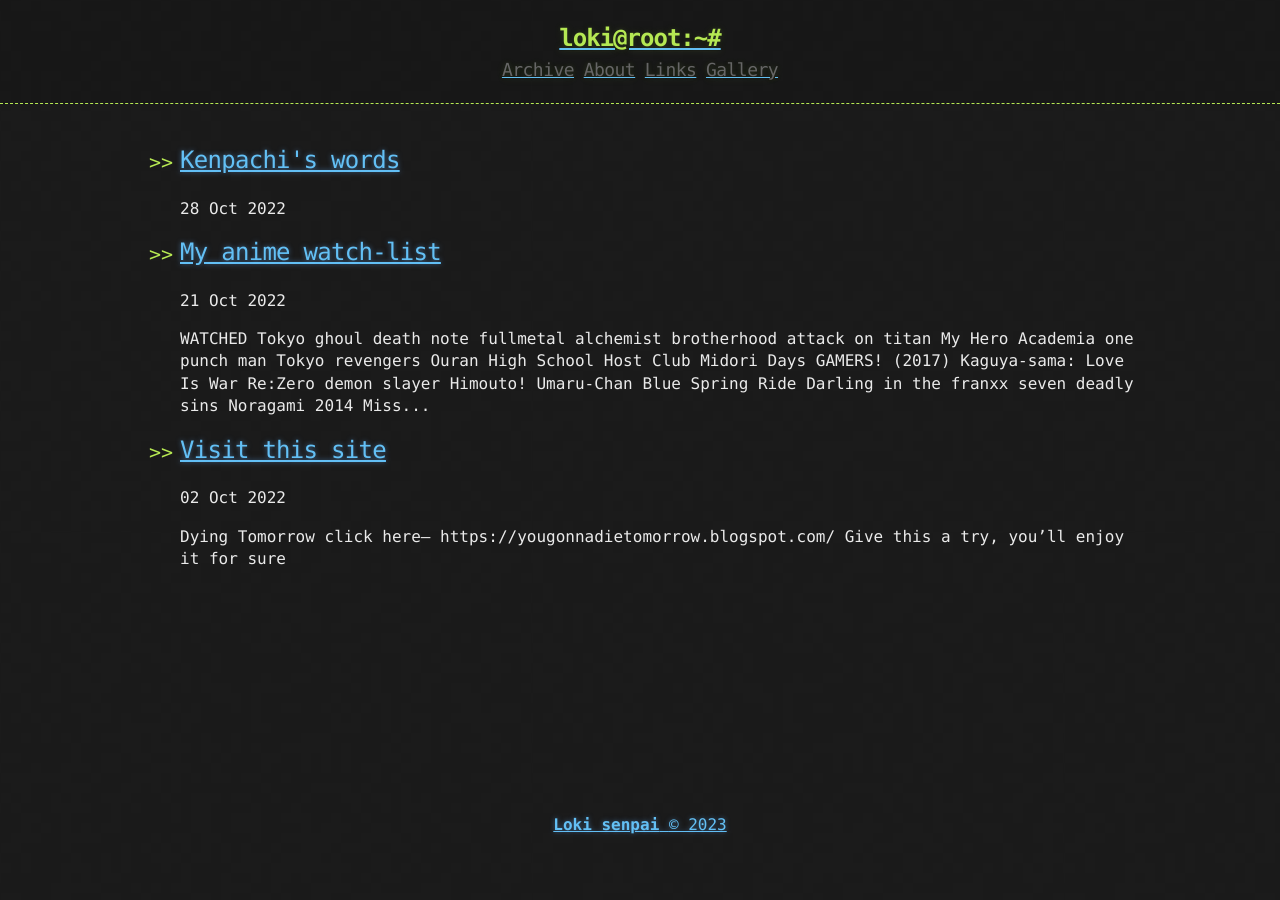
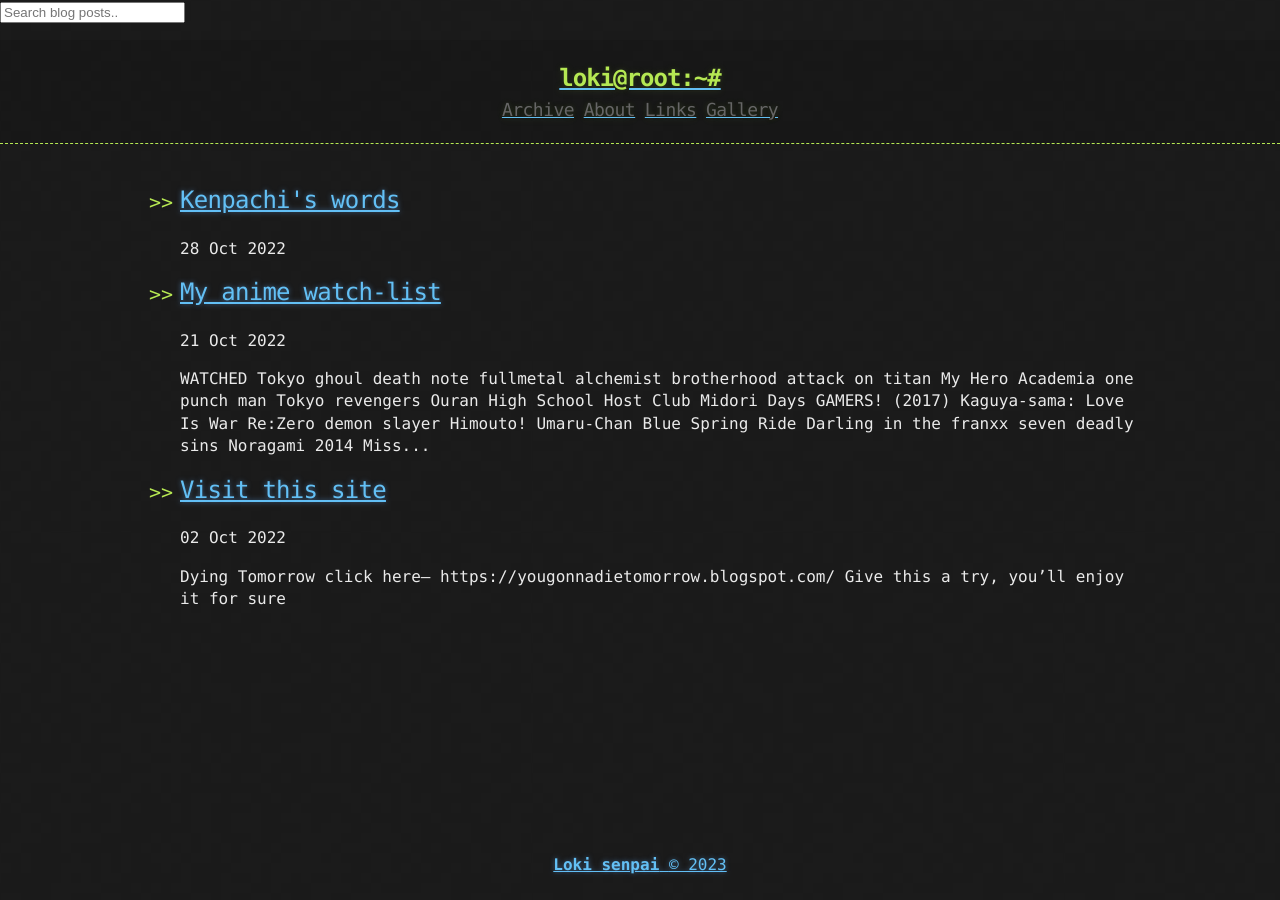
Before and after one commit to imlokisenpai/imlokisenpai.github.io, a Jekyll site: the page built from index.html, in a window 1280 px wide. Built offline with Jekyll 4.4.1, drawn with Linux system fonts in a browser that asks for light colours; the list of posts is cut into pages by our own code; comment, search, counter and statistics services are not loaded.

Commit message:
Update default.html

```diff
--- a/_layouts/default.html
+++ b/_layouts/default.html
@@ -3,6 +3,12 @@
 {% include head.html %}
 
 <body>
+  <!-- HTML elements for search -->
+<input type="text" id="search-input" placeholder="Search blog posts..">
+<ul id="results-container"></ul>
+
+<!-- or without installing anything -->
+<script src="https://unpkg.com/simple-jekyll-search@latest/dest/simple-jekyll-search.min.js"></script>
   <div id="wrapper">
     {% include header.html %}
     <div class="container">
```
